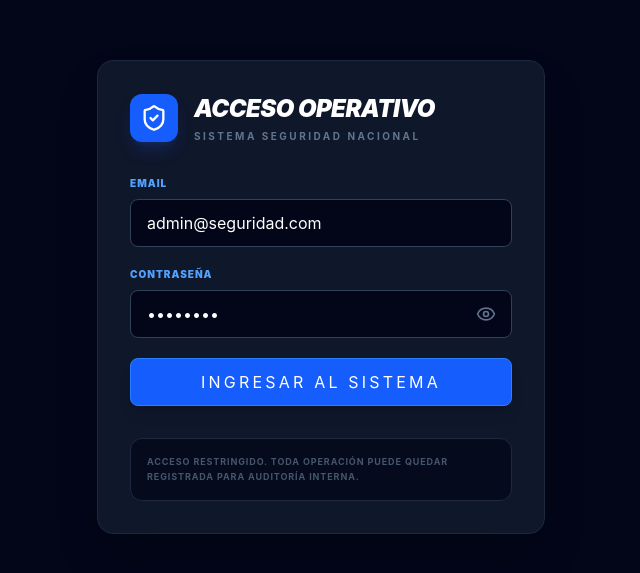
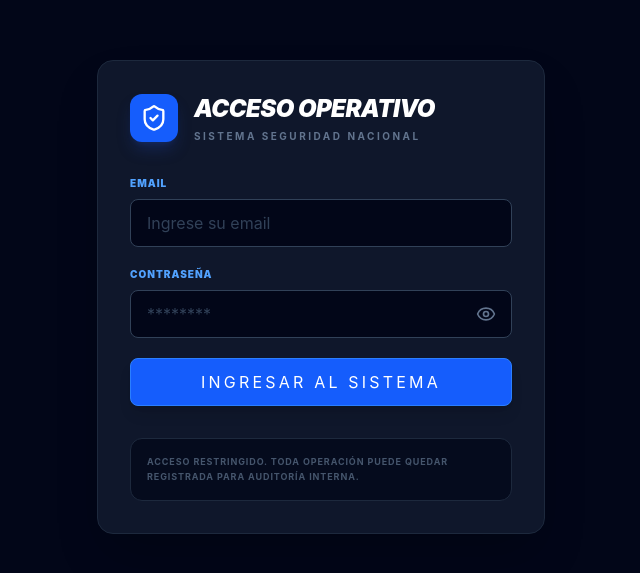
Before and after one commit to Rolando-Du/sistema-seguridad, a React (Vite) app in the folder client/: page /login in a window 1280 px wide. Shown: the part 103-676 px from the top of the page, without its empty margins (319-959 px from the left). Built offline with nearby package versions, Linux system fonts and the light colour scheme; no server answers.

Commit message:
Quito referencias demo del login

```diff
--- a/client/src/pages/Login.jsx
+++ b/client/src/pages/Login.jsx
@@ -13,8 +13,8 @@ const Login = () => {
   const [message, setMessage] = useState("");
 
   const [formData, setFormData] = useState({
-    email: "admin@seguridad.com",
-    password: "Admin123",
+    email: "",
+    password: "",
   });
 
   const from = location.state?.from?.pathname || "/";
@@ -84,7 +84,7 @@ const Login = () => {
               required
               autoComplete="email"
               className="h-12 rounded-lg border border-slate-700 bg-slate-950 px-4 text-sm text-white outline-none transition-all placeholder:text-slate-700 focus:border-blue-500"
-              placeholder="admin@seguridad.com"
+              placeholder="Ingrese su email"
             />
           </div>
 
@@ -109,7 +109,9 @@ const Login = () => {
                 type="button"
                 onClick={() => setShowPassword((prev) => !prev)}
                 className="absolute right-3 top-1/2 -translate-y-1/2 rounded-md p-1 text-slate-500 transition-colors hover:bg-slate-800 hover:text-white"
-                aria-label={showPassword ? "Ocultar contraseña" : "Ver contraseña"}
+                aria-label={
+                  showPassword ? "Ocultar contraseña" : "Ver contraseña"
+                }
               >
                 {showPassword ? (
                   <EyeOff className="h-5 w-5" />
```
